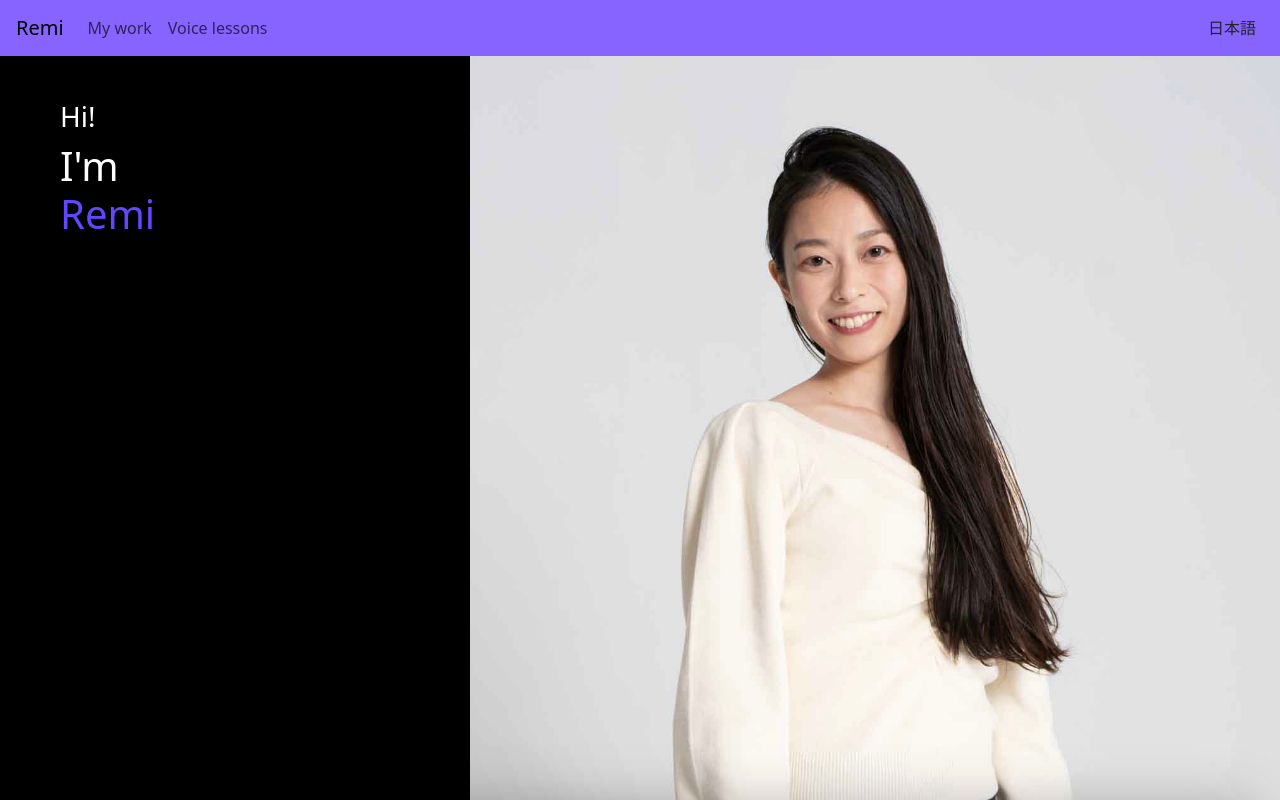
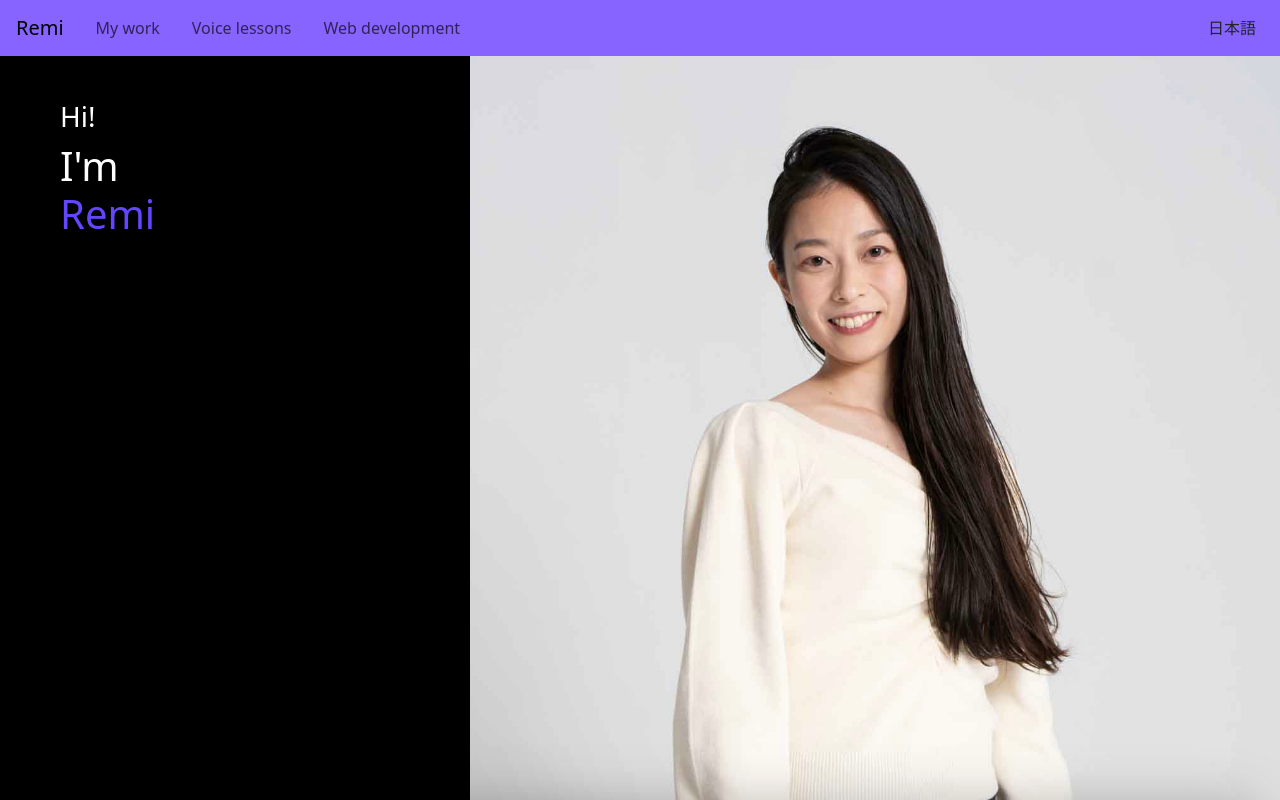
Before and after one commit to remiyamazaki03/remi, a React (Create React App) app: page /voicecoach in a window 1280 px wide. Shown: the top 800 px of the page. Built offline with nearby package versions, Linux system fonts and the light colour scheme.

Commit message:
Added pages, edit Navbar css

```diff
--- a/package.json
+++ b/package.json
@@ -11,6 +11,9 @@
     "react-dom": "^18.2.0",
     "react-scripts": "5.0.1",
     "web-vitals": "^2.1.4"
+  },
+  "devDependencies": {
+    "@babel/plugin-proposal-private-property-in-object": "^7.21.11"
   },
   "scripts": {
     "start": "react-scripts start",
--- a/src/App.js
+++ b/src/App.js
@@ -1,14 +1,11 @@
 import React from "react";
-import "./index.css";
-import "../node_modules/bootstrap/dist/css/bootstrap.min.css";
-import "../node_modules/bootstrap/dist/js/bootstrap.bundle.min";
 import singer from "./images/Remi-singer.jpg";
 import microphone from "./images/microphone.jpg";
 import developer from "./images/Remi-developer.jpg";
 
 export default function App() {
   return (
-    <div className="content">
+    <div id="content">
       <div className="hero row">
         <div className="col-lg-6">
           <h3>Hi!</h3>
@@ -37,11 +34,9 @@ export default function App() {
             <p className="p-5 text-center fs-4">
               See details and student testimonials here:
             </p>
-            <a href="/vocal-coach.html">
-              <button className="launch-button" id="vocal-button">
-                Details
-              </button>
-            </a>
+            <button className="launch-button" id="vocal-button">
+              Details
+            </button>
           </div>
         </div>
         <div className="col-md-4 p-0 work-img">
--- a/src/Navbar.js
+++ b/src/Navbar.js
@@ -1,6 +1,6 @@
 export default function Navbar() {
   return (
-    <nav className="navbar navbar-expand-lg navbar-light fixed-top navbar-css">
+    <nav className="navbar navbar-expand-sm navbar-light fixed-top navbar-css">
       <a className="navbar-brand ms-3" href="index.html">
         Remi
       </a>
@@ -17,14 +17,19 @@ export default function Navbar() {
       </button>
       <div className="collapse navbar-collapse" id="navbarNav">
         <ul className="navbar-nav me-auto">
-          <li className="nav-item">
-            <a className="nav-link" href="index.html#work">
+          <li className="nav-item mx-0">
+            <a className="nav-link" href="/performance">
               My work
             </a>
           </li>
           <li className="nav-item">
-            <a className="nav-link" href="/vocal-coach.html">
+            <a className="nav-link" href="/voicecoach">
               Voice lessons
+            </a>
+          </li>
+          <li className="nav-item">
+            <a className="nav-link" href="/webdeveloper">
+              Web development
             </a>
           </li>
         </ul>
--- a/src/index.css
+++ b/src/index.css
@@ -3,7 +3,7 @@
   --secondary-color: rgb(255, 255, 255);
   --main-background-color: rgb(0, 0, 0);
   --highlight-color: #8763ffb0;
-  --highlight-color-solid: #8763ff;
+  --highlight-color-light: #8763ff;
 }
 h1 {
   font-size: 96px;
@@ -117,7 +117,7 @@ footer {
   border: none;
 }
 .submit-button:hover {
-  background-color: var(--highlight-color-solid);
+  background-color: var(--highlight-color-light);
   color: var(--secondary-color);
 }
 .linkedin-button {
@@ -144,7 +144,16 @@ footer {
   color: #0c66c2;
 }
 .navbar-css {
-  background-color: var(--highlight-color-solid);
+  background-color: var(--highlight-color-light);
+  padding-top: 0px !important;
+  padding-bottom: 0px !important;
+}
+.nav-item {
+  padding: 8px;
+}
+.nav-item:hover {
+  background-color: var(--brand-color);
+  border-radius: 2px;
 }
 #portfolio-rep-link:hover {
   color: var(--brand-color);
@@ -169,7 +178,7 @@ footer {
   }
 }
 
-@media (max-width: 730px) {
+@media (max-width: 576px) {
   h1,
   h2,
   h3 {
@@ -203,6 +212,9 @@ footer {
     padding-top: 35px;
     padding-right: 15%;
   }
+  .navbar {
+    padding: 6px !important;
+  }
   textarea {
     height: 3em;
   }
--- a/src/index.js
+++ b/src/index.js
@@ -3,6 +3,7 @@ import ReactDOM from "react-dom/client";
 import reportWebVitals from "./reportWebVitals";
 import "./index.css";
 import "../node_modules/bootstrap/dist/css/bootstrap.min.css";
+import "../node_modules/bootstrap/dist/js/bootstrap.bundle.min";
 import Navbar from "./Navbar";
 import App from "./App";
 import Footer from "./Footer";
--- /dev/null
+++ b/src/pages/Performance.js
@@ -0,0 +1,3 @@
+export default function Performance() {
+  return <h1>Performance</h1>;
+}
--- /dev/null
+++ b/src/pages/Voicecoach.js
@@ -0,0 +1,3 @@
+export default function Voicecoach() {
+  return <h1>Voice Coach</h1>;
+}
--- /dev/null
+++ b/src/pages/Webdeveloper.js
@@ -0,0 +1,3 @@
+export default function Webdeveloper() {
+  return <h1>Web Developer</h1>;
+}
```
